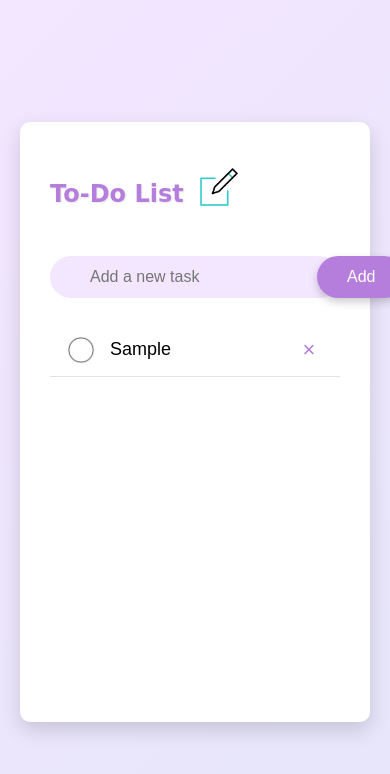
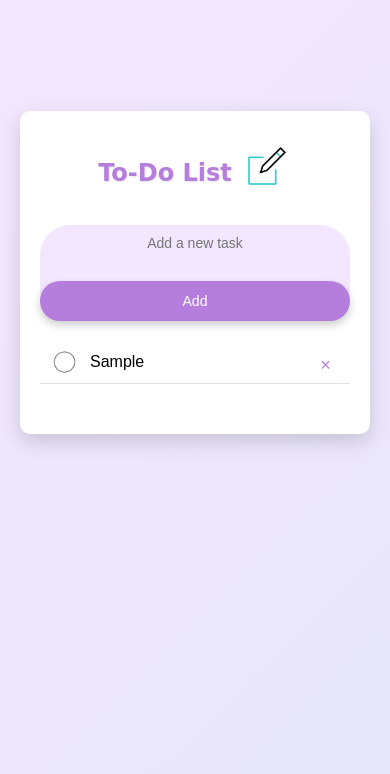
Before and after one commit to Iasminaaaaa/To-Do-Application, a plain HTML site: page index.html in a window 390 px wide. Both pictures are taken after typing "Sample" into the empty fields and a click on the button "Add". Drawn offline with Linux system fonts and the light colour scheme.

Commit message:
Feature/small-screen-optimization (#1)

```diff
--- a/style.css
+++ b/style.css
@@ -153,3 +153,57 @@ ul li span:hover {
     color: #ffffff;
     transform:translateY(-50%) rotate(360deg);
 }
+
+@media (max-width: 768px) {
+    .todo-app {
+        padding: 30px 20px 50px;
+        max-width: 100%;
+        min-height: auto;
+        margin-top: -300px;
+    }
+
+    .todo-app h2 {
+        justify-content: center;
+        text-align: center;
+        font-size: 24px;
+        margin-bottom: 20px;
+    }
+
+    .row {
+        flex-direction: column;
+        padding-left: 0px;
+        margin-bottom: 20px;
+    }
+
+    input {
+        text-align: center;
+        padding: 10px;
+        font-size: 14px;
+        margin-bottom: 10px;
+        width: 100%;
+    }
+
+    button {
+        width: 100%;
+        margin-top: 10px;
+        font-size: 14px;
+    }
+
+    ul li {
+        font-size: 16px;
+        padding: 12px 8px 12px 50px;
+    }
+
+    ul li::before {
+        height: 25px;
+        width: 25px;
+        left: 12px;
+    }
+
+    ul li span {
+        width: 25px;
+        height: 25px;
+        font-size: 18px;
+        right: 12px;
+    }
+}
```
